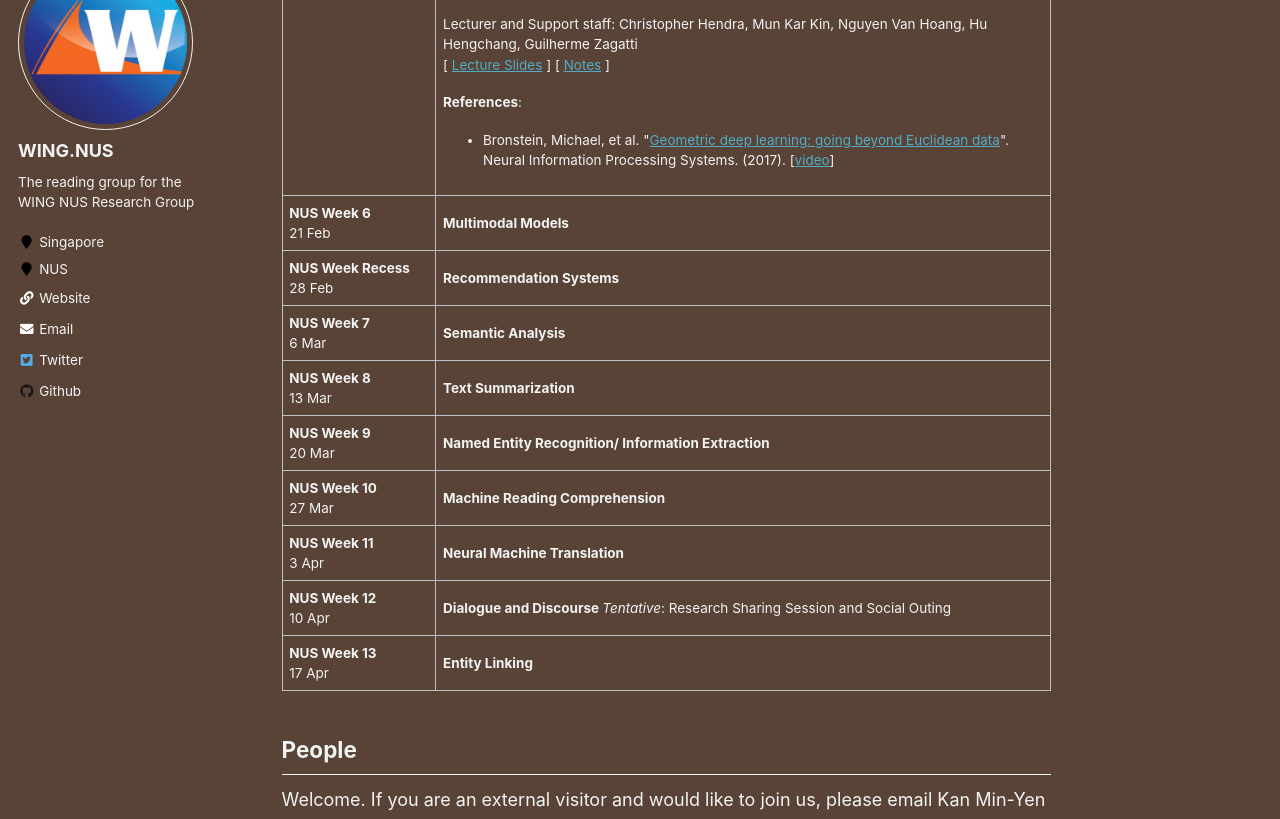
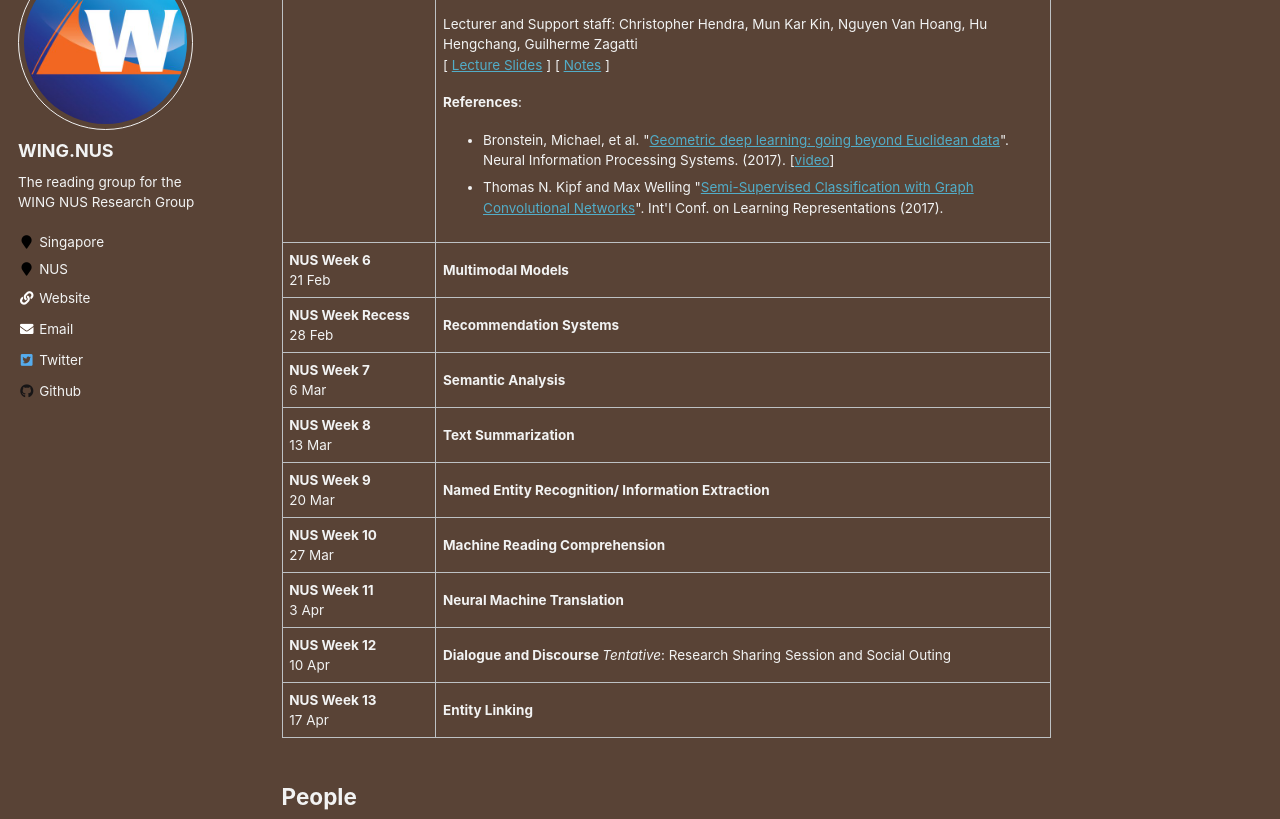
Before and after one commit to WING-NUS/cs6101, a Jekyll site: the page built from _pages/about.md, in a window 1280 px wide and 900 px high, scrolled down 1646 px, cut to the strip 81-900 px from the top of the window. Built offline with Jekyll 4.4.1, drawn with Linux system fonts in a browser that asks for light colours.

Commit message:
Add Kipf and Welling 2017.

```diff
--- a/_pages/about.md
+++ b/_pages/about.md
@@ -71,9 +71,9 @@ Canceled due to logistic constraints imposed by nCov-1<br/>
     <p><strong>References</strong>:
     <ul>
       <li> Bronstein, Michael, et al. "<a href="https://arxiv.org/abs/1611.08097">Geometric deep learning: going beyond Euclidean data</a>". Neural Information Processing Systems. (2017). [<a href="https://www.youtube.com/watch?v=LvmjbXZyoP0">video</a>]</li>
+      <li> Thomas N. Kipf and Max Welling "<a href="https://arxiv.org/abs/1609.02907">Semi-Supervised Classification with Graph Convolutional Networks</a>". Int'l Conf. on Learning Representations (2017). </li>
     </ul>
     </p>
-
   </td>
 </tr>
 <tr>
```
